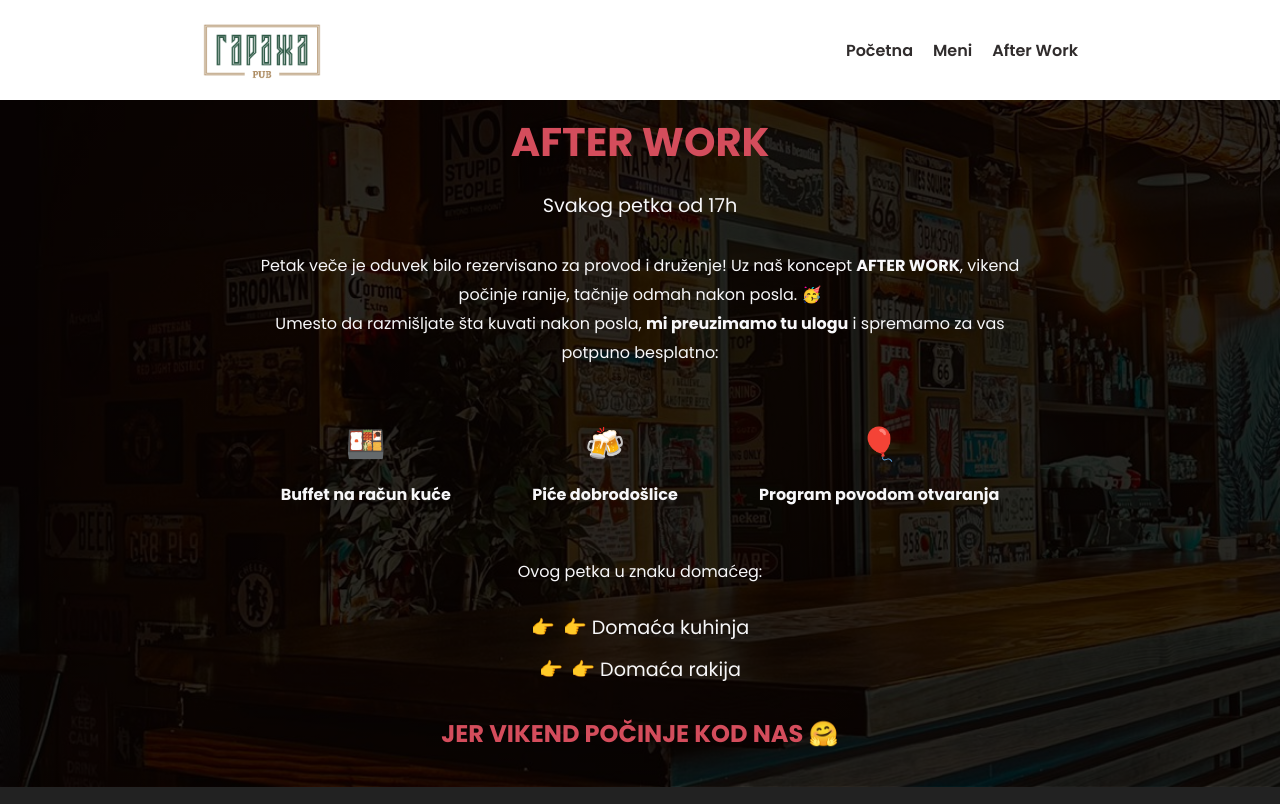
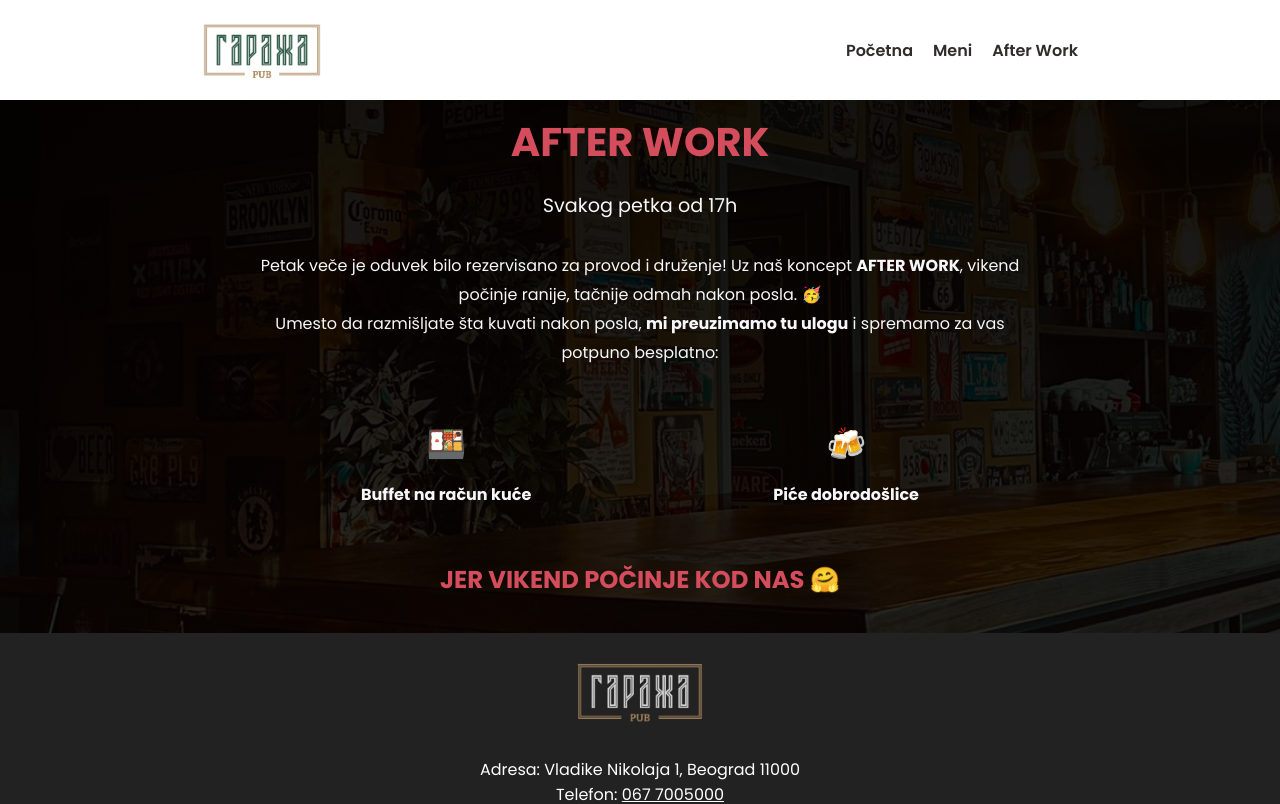
Before and after one commit to SaloJovanovic/garazapub, a React (Create React App) app: page /afterwork in a window 1280 px wide. Shown: the top 804 px of the page. Built offline with nearby package versions, Linux system fonts and the light colour scheme.

Commit message:
afterwork fix

```diff
--- a/src/components/AfterWork/AfterWork.js
+++ b/src/components/AfterWork/AfterWork.js
@@ -27,16 +27,16 @@ const AfterWork = () => {
             <span className={styles.emoji}>🍻</span>
             <p>Piće dobrodošlice</p>
           </div>
-          <div className={styles.featureItem}>
+          {/* <div className={styles.featureItem}>
             <span className={styles.emoji}>🎈</span>
             <p>Program povodom otvaranja</p>
-          </div>
+          </div> */}
         </div>
-        <p>Ovog petka u znaku domaćeg:</p>
+        {/* <p>Ovog petka u znaku domaćeg:</p>
         <ul className={styles.list}>
           <li>👉 Domaća kuhinja</li>
           <li>👉 Domaća rakija</li>
-        </ul>
+        </ul> */}
         <p className={styles.ending}>
           <strong>JER VIKEND POČINJE KOD NAS 🤗</strong>
         </p>
--- a/src/components/AfterWork/AfterWork.module.scss
+++ b/src/components/AfterWork/AfterWork.module.scss
@@ -4,7 +4,7 @@
 
   background:
   linear-gradient(
-    rgba(0, 0, 0, 0.8),
+    rgba(0, 0, 0, 0.9),
     rgba(0, 0, 0, 0.8)
   ),
   url("../../images/bg3.jpeg");
```
